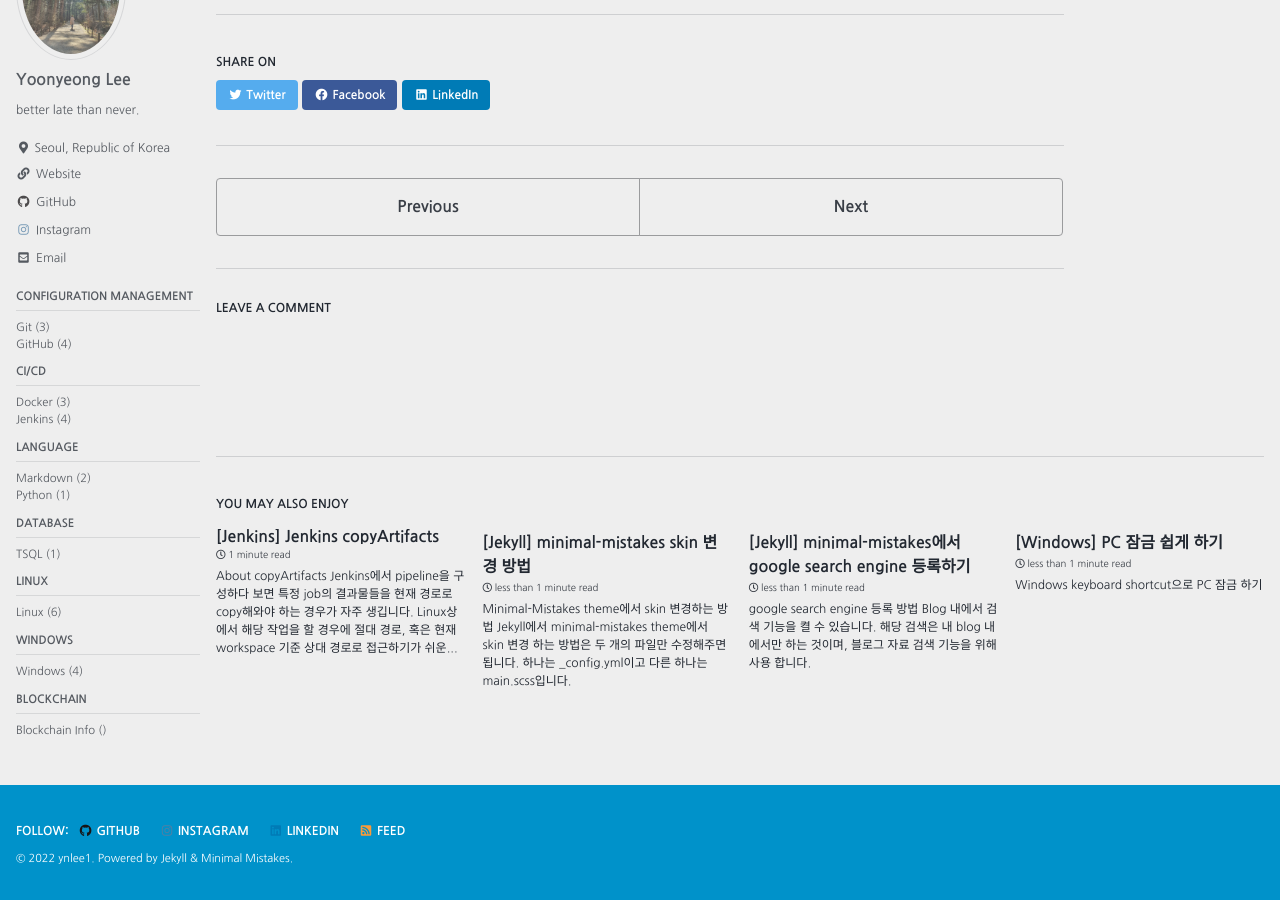
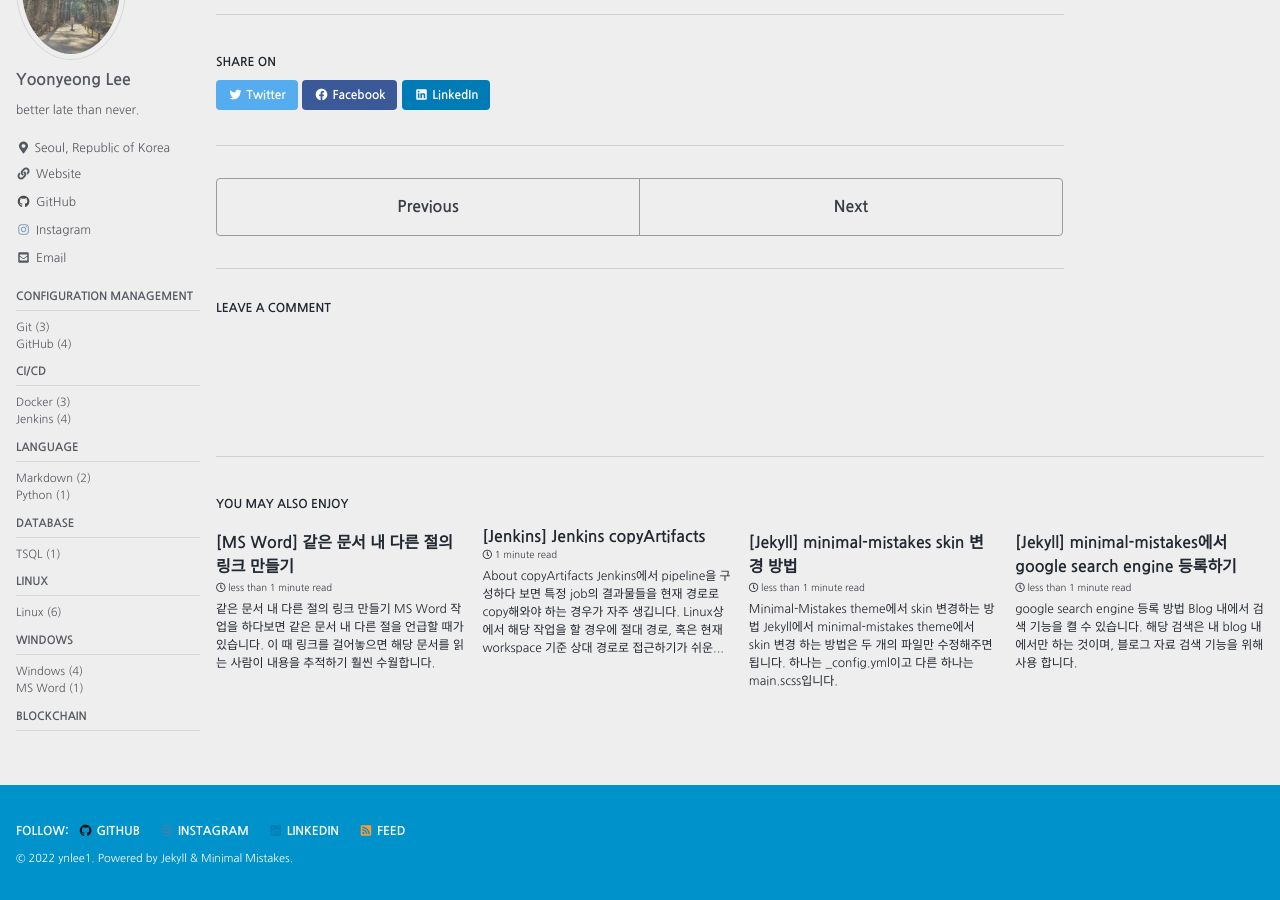
Before and after one commit to ynlee1/ynlee1.github.io, a Jekyll site: the page built from _posts/2022-05-08-windows-cmd.md, in a window 1280 px wide and 900 px high, scrolled down 477 px. Built offline with Jekyll 4.4.1, drawn with Linux system fonts in a browser that asks for light colours; cached includes are drawn as plain includes; comment, search, counter and statistics services are not loaded.

Commit message:
[feat] add new category 'MS Word'

```diff
--- a/_data/navigation.yml
+++ b/_data/navigation.yml
@@ -49,6 +49,9 @@ docs:
     - title: "Windows"
       url: categories/windows
       category: "windows"
+    - title: "MS Word"
+      url: categories/msword
+      category: "msword"
 
   - title: "Blockchain"
     children:
--- /dev/null
+++ b/_posts/ms-word/2022-07-01-create-link-in-word.md
@@ -0,0 +1,32 @@
+---
+published: true
+title: "[MS Word] 같은 문서 내 다른 절의 링크 만들기"
+date: 2022-07-01
+last_modified_at: 2022-07-01T10:59:00
+toc: true
+toc_sticky: true
+categories:
+  - msword
+tags:
+  - word
+  - MS word
+  - link
+---
+
+## 같은 문서 내 다른 절의 링크 만들기
+MS Word 작업을 하다보면 같은 문서 내 다른 절을 언급할 때가 있습니다. <br>
+이 때 링크를 걸어놓으면 해당 문서를 읽는 사람이 내용을 추적하기 훨씬 수월합니다. <br>
+
+1. 링크를 걸고자 하는 문자열을 마우스 클릭으로 선택 <br>
+당연한 얘기지만 키보드로 선택해도 상관 없습니다. <br>
+
+
+2. Drag한 문자열을 마우스 우클릭 후 <b>"링크"</b> 선택<br>
+<img src="https://user-images.githubusercontent.com/90759236/176809107-2b972018-a39b-413e-9976-b58e20e6b51e.png" style="border: 1px solid grey; max-width: 40%; height: auto;">
+
+3. <b>"현재 문서"</b> 선택 후 원하는 절 선택<br>
+<img src="https://user-images.githubusercontent.com/90759236/176809587-0d16f302-8c12-4336-81f4-b8eace0e48cc.png" style="border: 1px solid grey; max-width: 80%; height: auto;">
+
+4. 링크가 정상적으로 걸렸는지 확인<br>
+<b>"Ctrl + 클릭"</b>을 통해 링크가 정상적으로 걸렸는지 확인할 수 있습니다. <br>
+<img src="https://user-images.githubusercontent.com/90759236/176809774-a8b324ec-fc53-47cb-987f-9e0c83143d72.png" style="border: 1px solid grey; max-width: 80%; height: auto;">
```
Also changed, not shown: _pages/categories/category-msword.md (added, +11 -0 lines).
